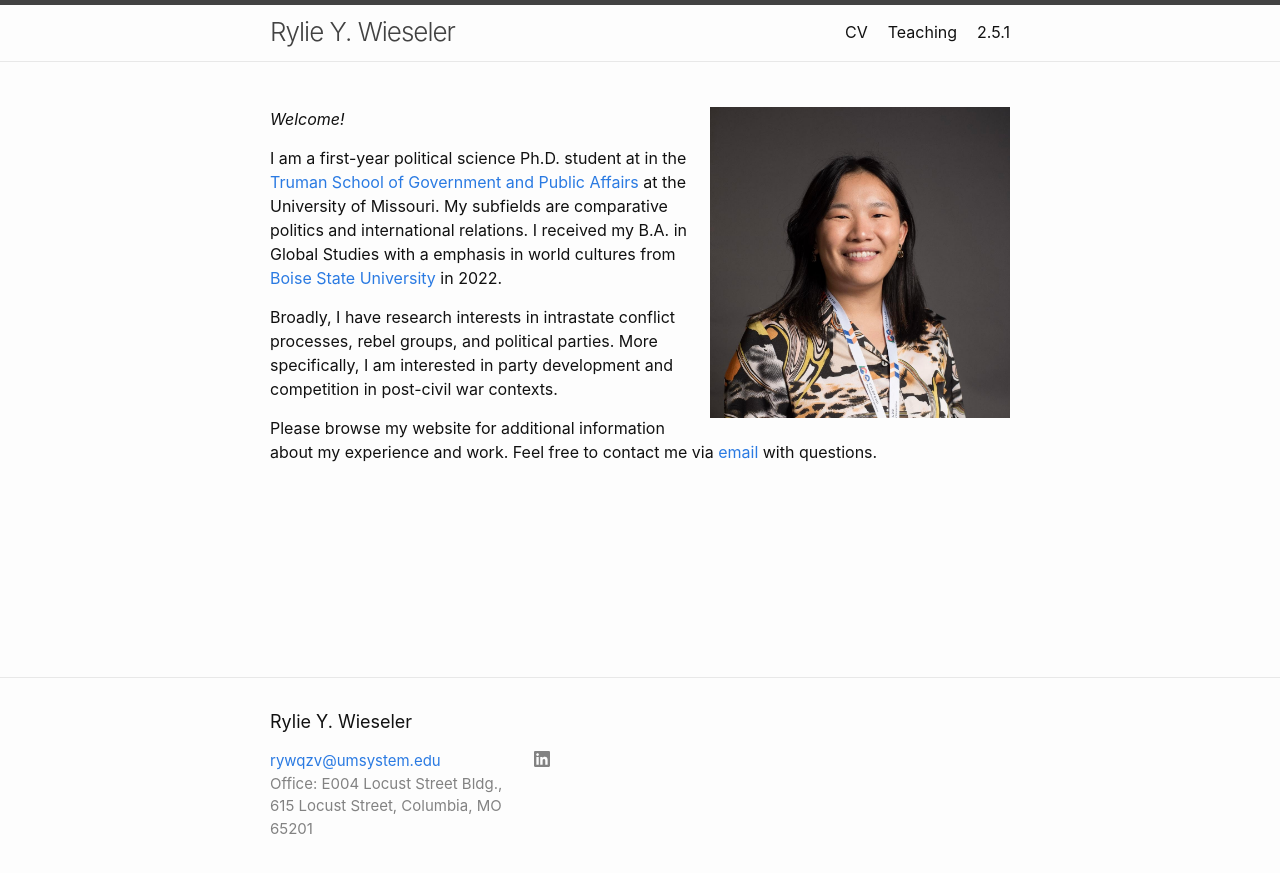
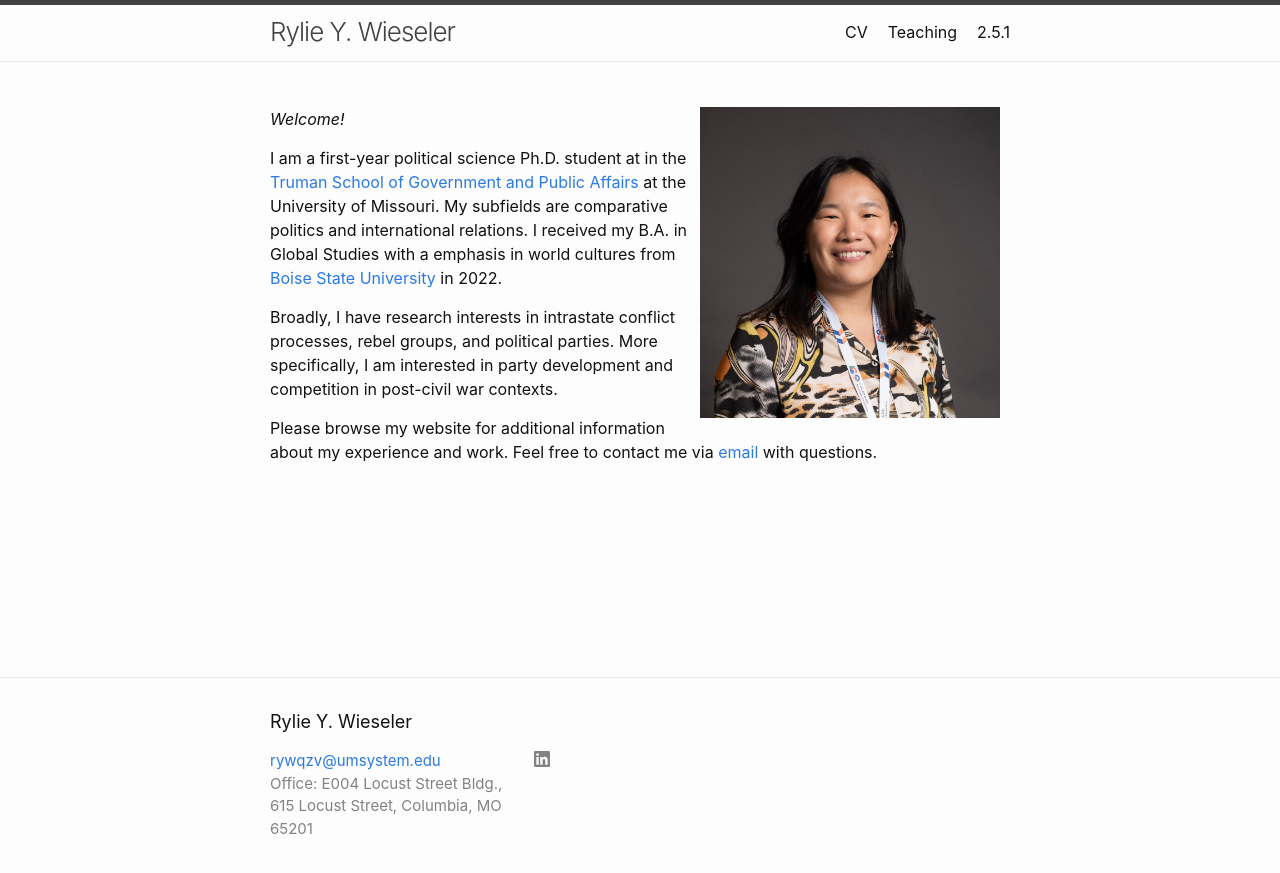
Before and after one commit to ryliewieseler/ryliewieseler.github.io, a Jekyll site: the page built from index.md, in a window 1280 px wide. Shown: the top 873 px of the page. Built offline with Jekyll 4.4.1, drawn with Linux system fonts in a browser that asks for light colours.

Commit message:
Update index.md

```diff
--- a/index.md
+++ b/index.md
@@ -8,7 +8,7 @@
 layout: home
 ---
 
-<img align="right" src="files/wieseler.jpg" width="300" />
+<img align="right" src="files/wieseler.jpg" width="300" hspace="10" />
 
 _Welcome!_
 
@@ -17,5 +17,3 @@ I am a first-year political science Ph.D. student at in the [Truman School of Go
 Broadly, I have research interests in intrastate conflict processes, rebel groups, and political parties. More specifically, I am interested in party development and competition in post-civil war contexts.
 
 Please browse my website for additional information about my experience and work. Feel free to contact me via <a href = "mailto: rywqzv@umsystem.edu">email</a> with questions.
-
-<br clear="right"/>
```
